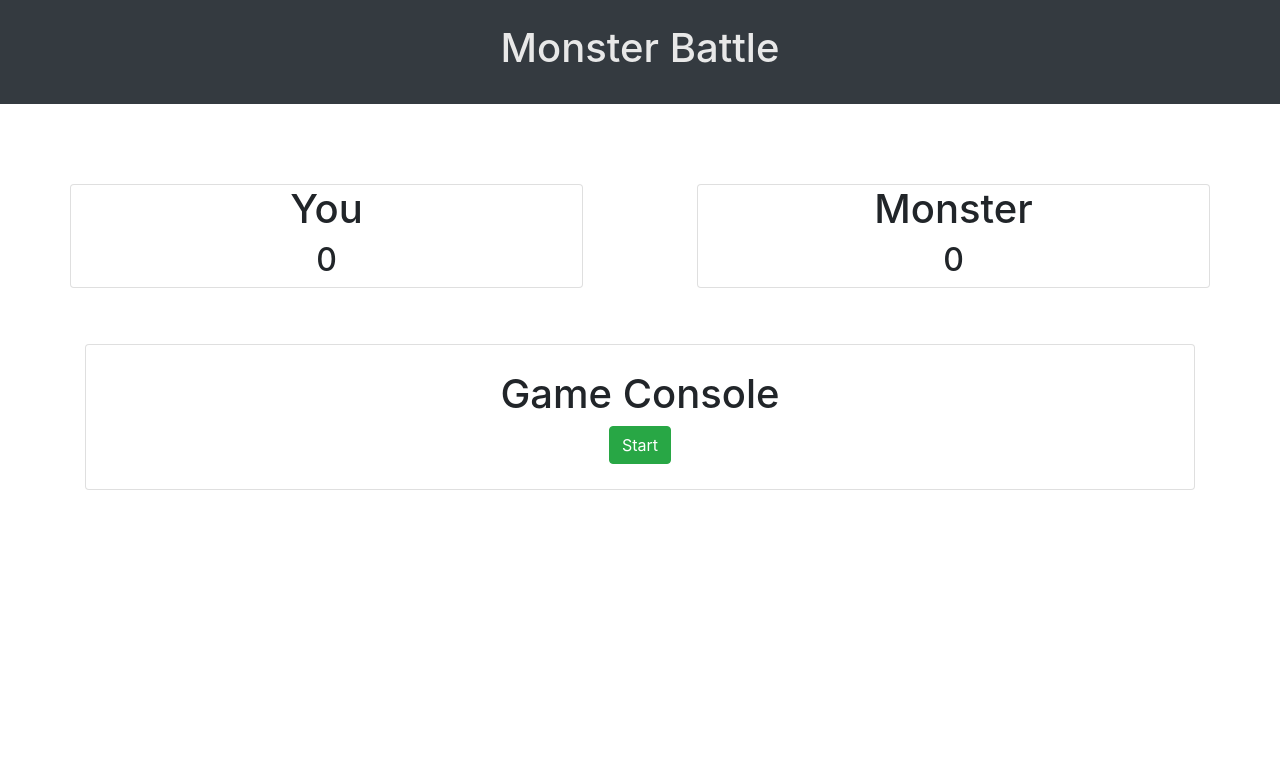
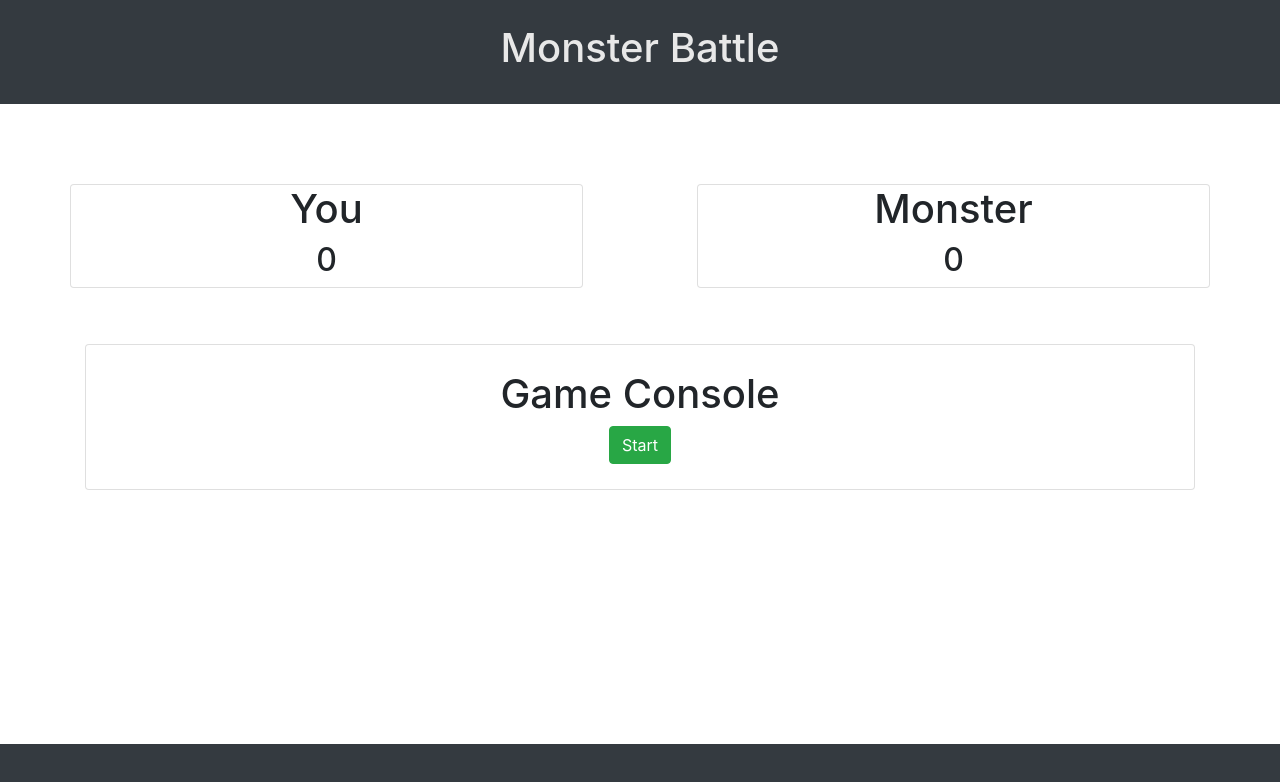
Before and after one commit to ghigbie/vue-monster-battle, a Vue app: page / in a window 1280 px wide. Shown: the top 782 px of the page. Built offline with nearby package versions, Linux system fonts and the light colour scheme.

Commit message:
Edit footer component

```diff
--- a/src/App.vue
+++ b/src/App.vue
@@ -5,6 +5,7 @@
       <Scoreboard :player1="player1"  :player2="player2"/>
       <GameConsole :newGame="newGame" />
     </div>
+    <Footer />
   </div>
 
 </template>
@@ -13,13 +14,15 @@
 import Header from '@/components/Header'
 import Scoreboard from '@/components/Scoreboard'
 import GameConsole from '@/components/GameConsole'
+import Footer from '@/components/Footer'
 
 export default {
   name: 'app',
   components: {
     Header,
     Scoreboard,
-    GameConsole
+    GameConsole,
+    Footer
   },
   data(){
     return {
--- a/src/components/Footer.vue
+++ b/src/components/Footer.vue
@@ -1,6 +1,5 @@
 <template>
     <footer class="footer">
-        <h2>Footer</h2>
     </footer>
 </template>
 
@@ -16,5 +15,11 @@ export default {
 </script>
 
 <style scoped>
-
+    .footer{
+        width: 100%;
+        height: 7vh;
+        background-color: #343a40;
+        position: fixed;
+        bottom: 0;
+    }
 </style>
```
